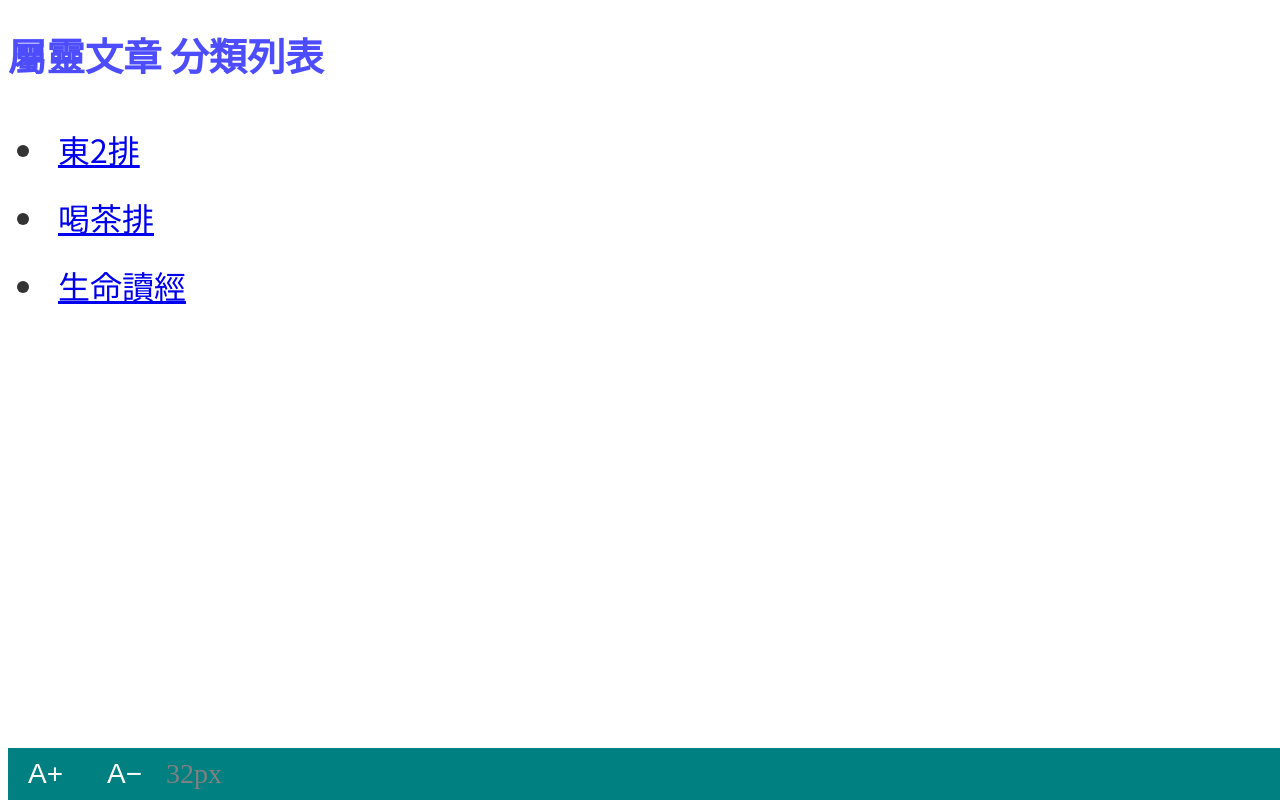
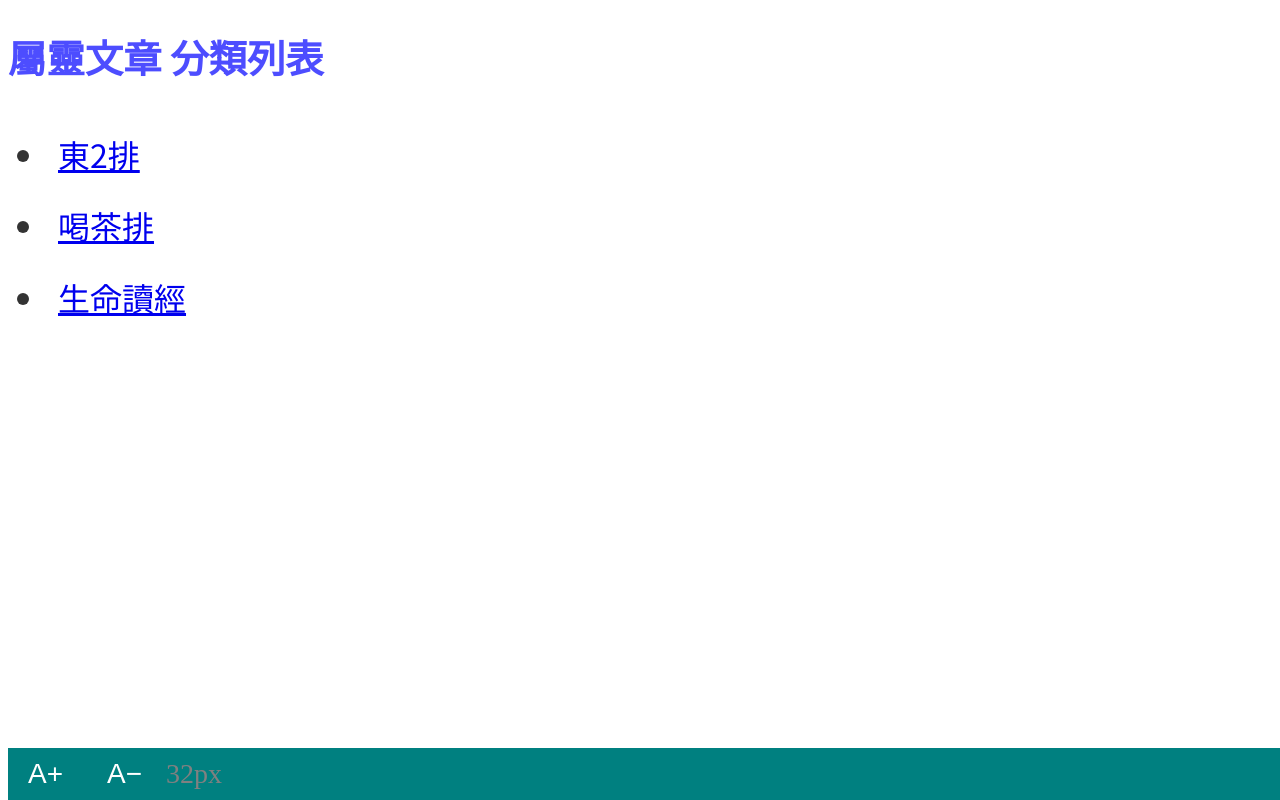
Before and after one commit to jerry-artila/jerry-artila.github.io, a plain HTML site: page index.html in a window 1280 px wide. Drawn offline with Linux system fonts and the light colour scheme.

Commit message:
修改 line height

```diff
--- a/css/style.scss
+++ b/css/style.scss
@@ -36,7 +36,7 @@
   font-family: "Noto Sans TC", sans-serif;
   font-size: 2em; // 預設文字大小
   font-weight: semibold;
-  line-height: 1.5;
+  line-height: 1.6;
   color: #000000CC;
   margin-bottom: 100px;
   h1 {
```
Also changed, not shown: css/style.css.
